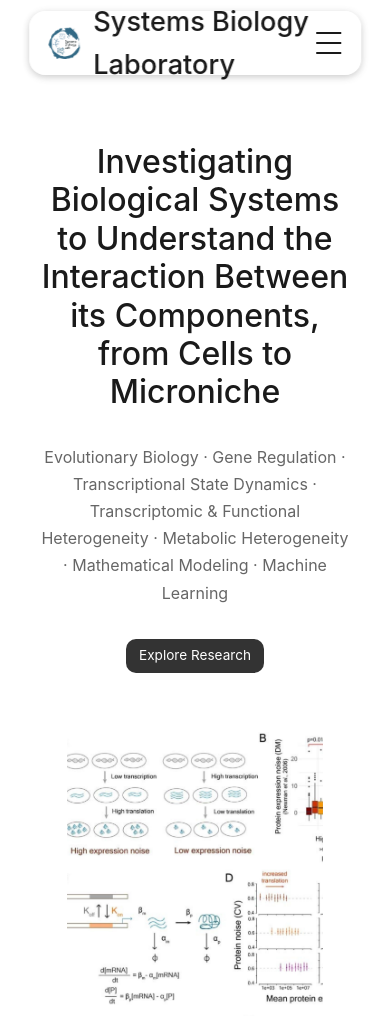
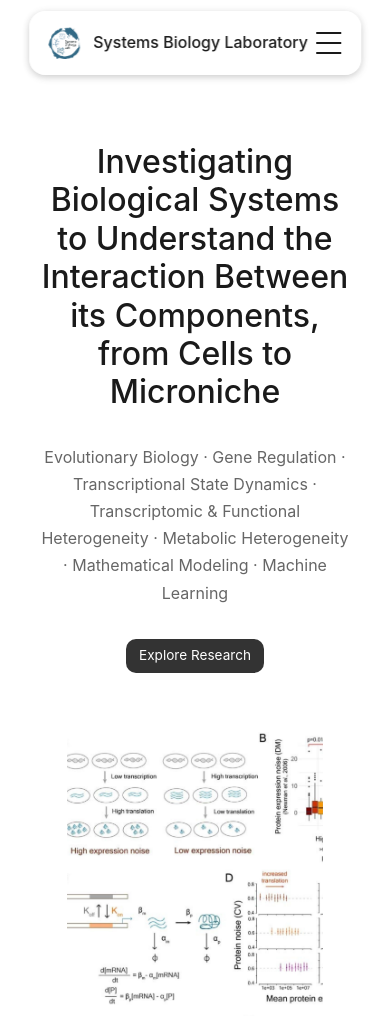
Before and after one commit to sbliitkgp/sbliitkgp.github.io, a plain HTML site: page index.html in a window 390 px wide. Shown: the top 1027 px of the page. Drawn offline with Linux system fonts and the light colour scheme.

Commit message:
Update style.css

```diff
--- a/style.css
+++ b/style.css
@@ -476,7 +476,8 @@ footer {
     }
 
     .logo {
-        font-size: flex;
+        font-size: 1rem;
+        white-space: nowrap;
     }
 
     .hamburger {
```
